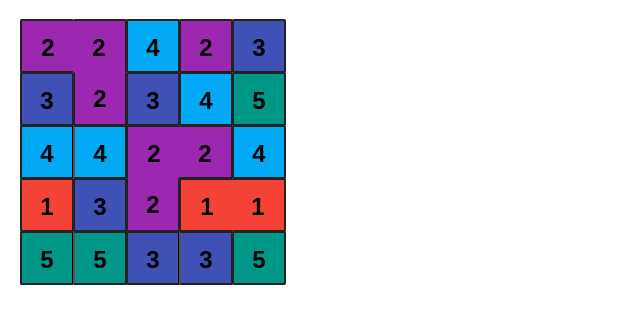
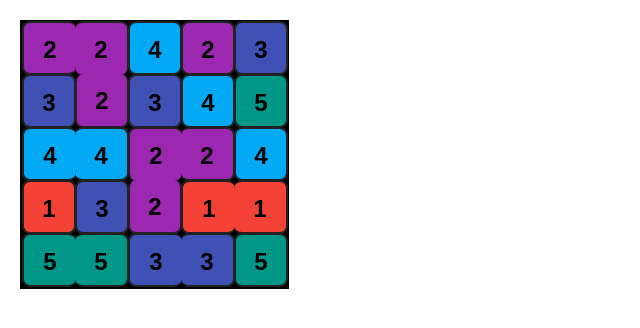
Before and after one commit to TimothyJones/PlusOne, a React (Create React App) app: page / in a window 1280 px wide. Shown: the top 328 px of the page, without its empty margins (0-640 px from the left). Built offline with nearby package versions, Linux system fonts and the light colour scheme.

Commit message:
Update styling

```diff
--- a/src/index.css
+++ b/src/index.css
@@ -26,7 +26,7 @@ ul {
 .square {
   background: #fff;
   float: left;
-  border-radius: 2px;
+  border: 0px;
   font-size: 24px;
   font-weight: bold;
   line-height: 54px;
@@ -36,6 +36,7 @@ ul {
   padding: 0;
   text-align: center;
   width: 54px;
+  border-radius: 15%;
 }
 
 .leftBorder {
@@ -56,12 +57,10 @@ ul {
 
 .color1 {
   background: #f44336;
-  border: #f44336;
 }
 
 .color2 {
   background: #9c27b0;
-  border: #9c27b0;
 }
 
 .color3 {
@@ -109,7 +108,47 @@ ul {
 }
 
 .color14 {
-  background: ;
+  background: #4caf50;
+}
+
+.color15 {
+  background: #cddc39;
+}
+
+.color16 {
+  background: #ffeb3b;
+}
+
+.color17 {
+  background: #ff9800;
+}
+
+.color18 {
+  background: #ffebee;
+}
+
+.color19 {
+  background: #fce4ec;
+}
+
+.color20 {
+  background: #f3e5f5;
+}
+
+.color21 {
+  background: #ede7f6;
+}
+
+.color22 {
+  background: #e8eaf6;
+}
+
+.color23 {
+  background: #e3f2fd;
+}
+
+.color24 {
+  background: #e1f5fe;
 }
 
 .square:focus {
@@ -125,6 +164,11 @@ ul {
   flex-direction: row;
 }
 
+.game-board {
+  background: #000;
+  border: 2px solid #000;
+}
+
 .game-info {
   margin-left: 20px;
 }
```
